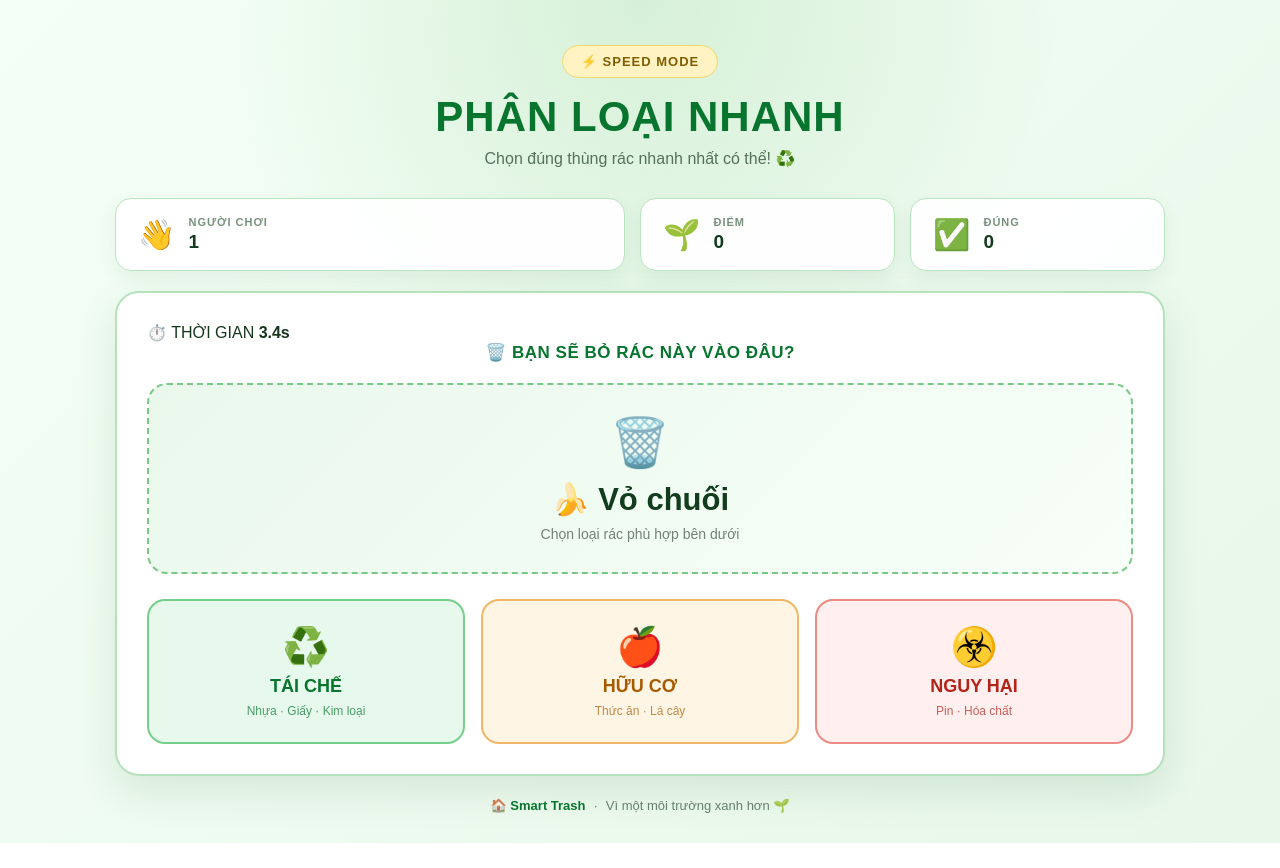
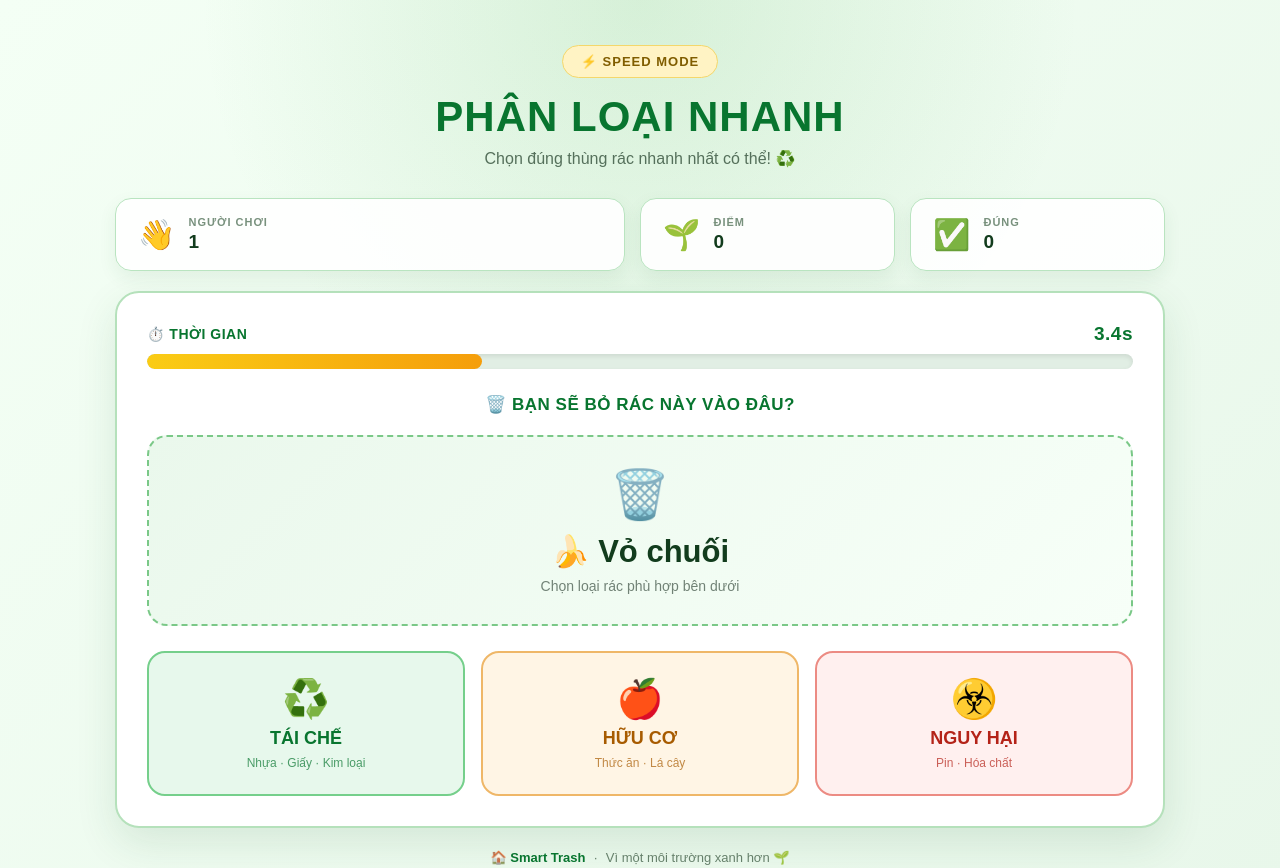
Before and after one commit to phanminhquan3010/SmartTrash, a Flask app: page /quick_sort in a window 1280 px wide. Shown: the top 868 px of the page. Before the commit the page ends 843 px from the top, so only its background shows below. Run offline with Flask 3, Linux system fonts and the light colour scheme; the visitor is signed in with stand-in values (Sample User, id 1).

Commit message:
Update style.css

```diff
--- a/static/style.css
+++ b/static/style.css
@@ -1228,3 +1228,137 @@ h2 {
     }
 
 }
+/* =========================================================
+   ⏱️ SMART TRASH - QUICK SORT TIMER
+   ========================================================= */
+
+
+.quick-timer {
+    margin-bottom: 25px;
+}
+
+
+/* TIMER TITLE */
+
+.quick-timer-info {
+
+    display: flex;
+
+    justify-content: space-between;
+
+    align-items: center;
+
+    margin-bottom: 9px;
+
+    color: #08752f;
+
+    font-size: 14px;
+
+    font-weight: 900;
+
+    letter-spacing: 0.5px;
+}
+
+
+/* TIMER NUMBER */
+
+#timer-text {
+
+    font-size: 19px;
+
+    transition:
+        color 0.2s ease,
+        transform 0.2s ease;
+}
+
+
+/* TIMER BACKGROUND */
+
+.quick-timer-track {
+
+    width: 100%;
+
+    height: 15px;
+
+    overflow: hidden;
+
+    background: #e1eee4;
+
+    border-radius: 50px;
+
+    box-shadow:
+
+        inset
+        0
+        2px
+        5px
+        rgba(0, 0, 0, 0.09);
+}
+
+
+/* TIMER BAR */
+
+.quick-timer-bar {
+
+    width: 100%;
+
+    height: 100%;
+
+    border-radius: 50px;
+
+    background:
+
+        linear-gradient(
+            90deg,
+            #22c55e,
+            #16a344
+        );
+
+    transition:
+
+        width 0.1s linear,
+
+        background 0.25s ease;
+}
+
+
+
+/* =========================================================
+   🟡 TIMER WARNING
+   ========================================================= */
+
+.quick-timer-bar.timer-warning {
+
+    background:
+
+        linear-gradient(
+            90deg,
+            #facc15,
+            #f59e0b
+        );
+}
+
+
+
+/* =========================================================
+   🔴 TIMER DANGER
+   ========================================================= */
+
+.quick-timer-bar.timer-danger {
+
+    background:
+
+        linear-gradient(
+            90deg,
+            #ef4444,
+            #dc2626
+        );
+}
+
+
+#timer-text.timer-danger-text {
+
+    color: #dc2626;
+
+    transform: scale(1.08);
+}
```
